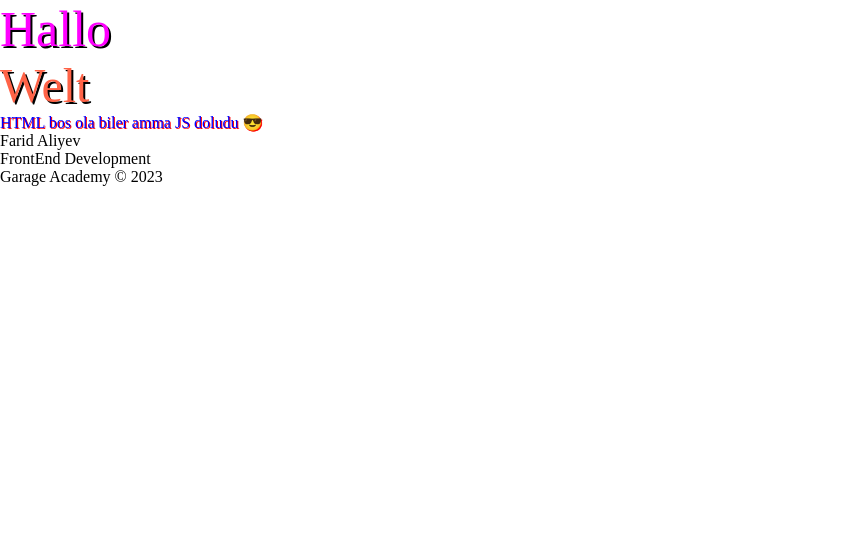
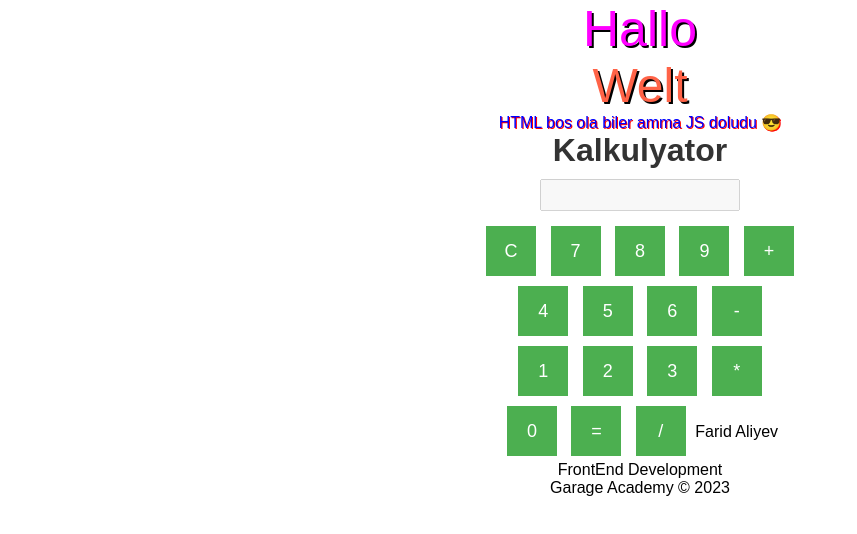
Before and after one commit to FaridAlieff/JS-Test, a plain HTML site: page index.html in a window 1280 px wide. Shown: the whole page, without its empty margins (0-857 px from the left). Drawn offline with Linux system fonts and the light colour scheme.

Commit message:
Calculator added

```diff
--- a/index.html
+++ b/index.html
@@ -10,6 +10,29 @@
     <div id="Hello">Salam</div>
     <div id="World">Dunya</div>
     <div id="empty"></div>
+    <h1>Kalkulyator</h1>
+    <input type="text" id="display" disabled>
+    <br>
+    <button onclick="clearDisplay()">C</button>
+    <button onclick="appendToDisplay('7')">7</button>
+    <button onclick="appendToDisplay('8')">8</button>
+    <button onclick="appendToDisplay('9')">9</button>
+    <button onclick="appendToDisplay('+')">+</button>
+    <br>
+    <button onclick="appendToDisplay('4')">4</button>
+    <button onclick="appendToDisplay('5')">5</button>
+    <button onclick="appendToDisplay('6')">6</button>
+    <button onclick="appendToDisplay('-')">-</button>
+    <br>
+    <button onclick="appendToDisplay('1')">1</button>
+    <button onclick="appendToDisplay('2')">2</button>
+    <button onclick="appendToDisplay('3')">3</button>
+    <button onclick="appendToDisplay('*')">*</button>
+    <br>
+    <button onclick="appendToDisplay('0')">0</button>
+    <button onclick="calculateResult()">=</button>
+    <button onclick="appendToDisplay('/')">/</button>
+
     <script src="./src/js/main.js"></script>
 </body>
 </html>
--- a/src/css/style.css
+++ b/src/css/style.css
@@ -20,3 +20,33 @@
     color: blue;
     text-shadow: 1px 1px red;
 }
+
+body {
+    font-family: Arial, sans-serif;
+    text-align: center;
+}
+
+h1 {
+    color: #333;
+}
+
+#display {
+    width: 200px;
+    font-size: 24px;
+    margin: 10px;
+}
+
+button {
+    width: 50px;
+    height: 50px;
+    font-size: 18px;
+    margin: 5px;
+    background-color: #4CAF50;
+    color: white;
+    border: none;
+    cursor: pointer;
+}
+
+button:hover {
+    background-color: #45a049;
+}
--- a/src/js/main.js
+++ b/src/js/main.js
@@ -8,3 +8,22 @@ debugger
 document.getElementById("Hello").innerHTML = "Hallo";
 document.getElementById("World").innerHTML = "Welt";
 document.getElementById("empty").innerHTML = "HTML bos ola biler amma JS doludu 😎"
+
+function appendToDisplay(value) {
+    const display = document.getElementById("display");
+    display.value += value;
+}
+
+function clearDisplay() {
+    const display = document.getElementById("display");
+    display.value = "";
+}
+
+function calculateResult() {
+    const display = document.getElementById("display");
+    try {
+        display.value = eval(display.value);
+    } catch (error) {
+        display.value = "Həsabat səhvdir!";
+    }
+}
```
